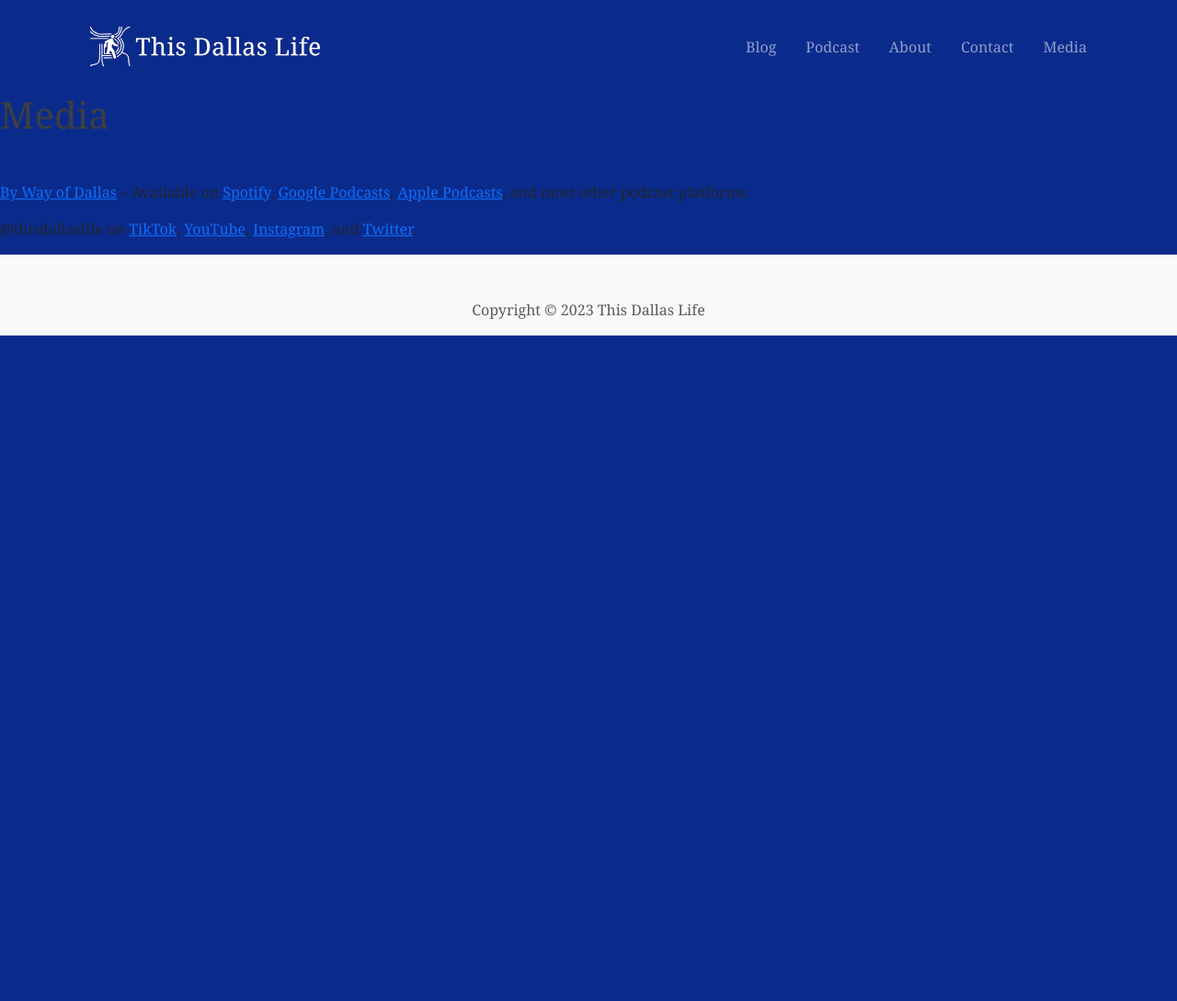
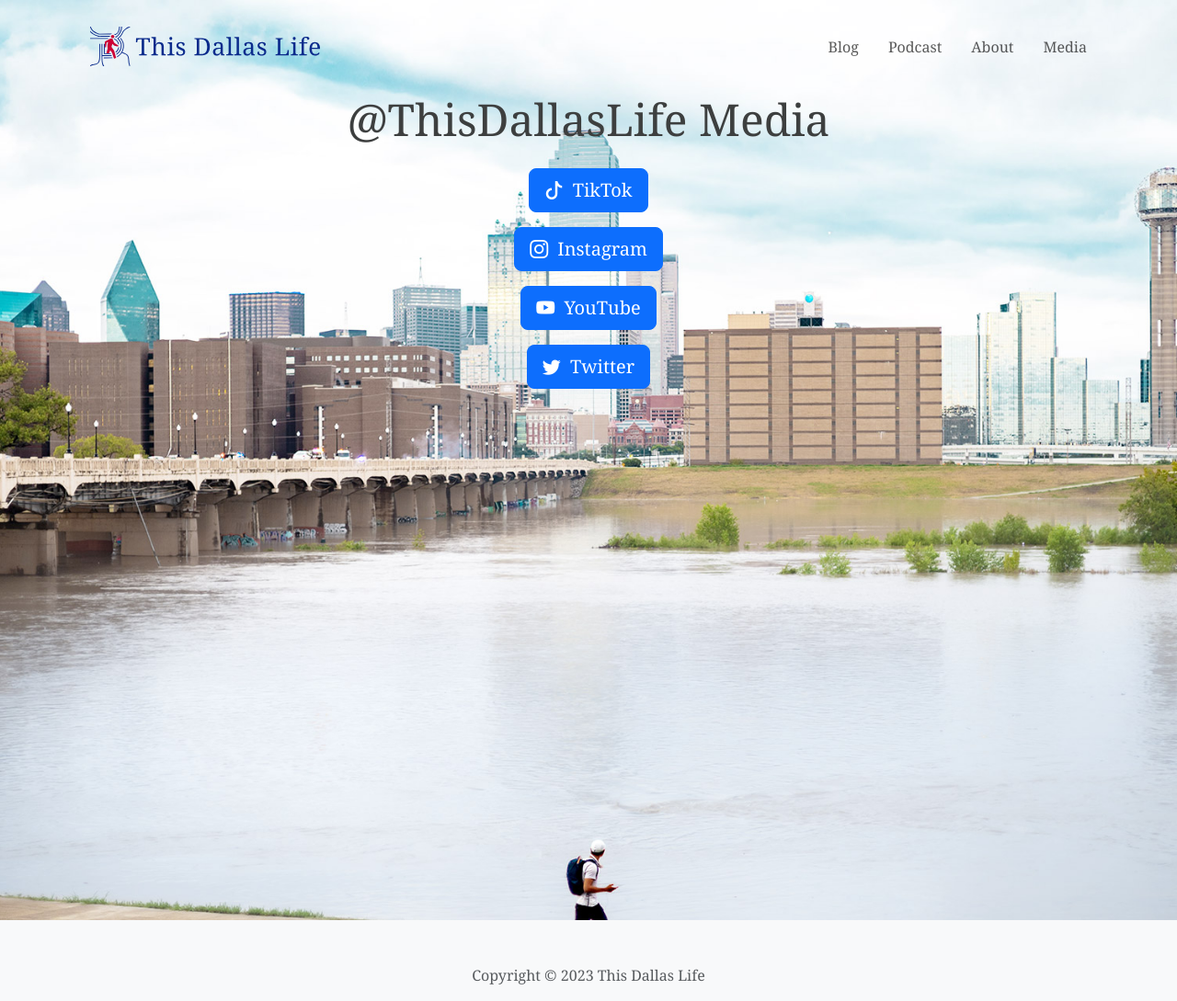
Before and after one commit to DallasUrbanists/dallasurbanists.com, a Jekyll site: the page built from media.md, in a window 1280 px wide. Shown: the whole page at 92% size. Built offline with Jekyll 4.4.1, drawn with Linux system fonts in a browser that asks for light colours; before the commit the page ends 900 px from its top, so only the background shows below that.

Commit message:
Create basic Media page

```diff
--- a/_includes/nav.html
+++ b/_includes/nav.html
@@ -23,9 +23,6 @@
                     <a class="nav-link" href="{{ "/about" | relative_url }}">About</a>
                 </li>
                 <li class="nav-item px-lg-2">
-                    <a class="nav-link" href="{{ "/contact" | relative_url }}">Contact</a>
-                </li>
-                <li class="nav-item px-lg-2">
                     <a class="nav-link" href="{{ "/media" | relative_url }}">Media</a>
                 </li>
             </ul>
--- a/_layouts/default.html
+++ b/_layouts/default.html
@@ -63,7 +63,7 @@
     <link href="{{ "/styles.css" | relative_url }}" rel="stylesheet">
   </head>
 
-  <body class="bg-primary" style="{% if page.body_bg_image %}background-image: url({{ page.body_bg_image | relative_url }});{% endif %} %}">
+  <body class="bg-primary" style="{% if page.body_bg_image %}background-image: url({{ page.body_bg_image | relative_url }}); background-size: cover;{% endif %} %}">
     {% include nav.html %}
 
     <main class="">
--- a/media.md
+++ b/media.md
@@ -1,9 +1,36 @@
 ---
 layout: default
+nav_theme: light
+nav_bg: "transparent"
+nav_logo: "/assets/inline-logo-and-wordmark-color.svg"
+body_bg_image: "/assets/tdl-media-bg.jpg"
 ---
 
-<h1 class="mb-5">Media</h1>
+<div class="container-fluid text-white  pb-5" style="min-height: 100vh; background-position: bottom;">
+  <div class="container-lg px-lg-5 text-center">
+    <h1 class="display-5 mb-4">
+      @ThisDallasLife Media
+    </h1>
 
-[By Way of Dallas](https://podcasters.spotify.com/pod/show/bywayofdallas) -- Available on [Spotify](https://open.spotify.com/show/4y48myrkLxKOIYt56n3fdq), [Google Podcasts](https://podcasts.google.com/feed/aHR0cHM6Ly9hbmNob3IuZm0vcy9kYThjMDJhMC9wb2RjYXN0L3Jzcw?sa=X&ved=2ahUKEwinxqOnt4T-AhWpj2oFHUdeAkAQ9sEGegQIARAC), [Apple Podcasts](https://podcasts.apple.com/us/podcast/by-way-of-dallas/id1672072523), and most other podcast platforms.
-
-@thisdallaslife on [TikTok](https://www.tiktok.com/@thisdallaslife), [YouTube](https://www.youtube.com/@thisdallaslife), [Instagram](https://www.youtube.com/@thisdallaslife), and [Twitter](https://twitter.com/thisdallaslife).
+    <p>
+      <a href="https://www.tiktok.com/@thisdallaslife" class="btn btn-primary btn-lg">
+        <i class="bi bi-tiktok"></i>
+        TikTok</a>
+    </p>
+    <p>
+      <a href="https://www.instagram.com/thisdallaslife" class="btn btn-primary btn-lg">
+        <i class="bi bi-instagram"></i>
+        Instagram</a>
+    </p>
+    <p>
+      <a href="https://www.youtube.com/@thisdallaslife" class="btn btn-primary btn-lg">
+        <i class="bi bi-youtube"></i>
+        YouTube</a>
+    </p>
+    <p>
+      <a href="https://www.twitter.com/@thisdallaslife" class="btn btn-primary btn-lg">
+        <i class="bi bi-twitter"></i>
+        Twitter</a>
+    </p>
+  </div>
+</div>
```
Also changed, not shown: assets/tdl-media-bg.jpg (added).
